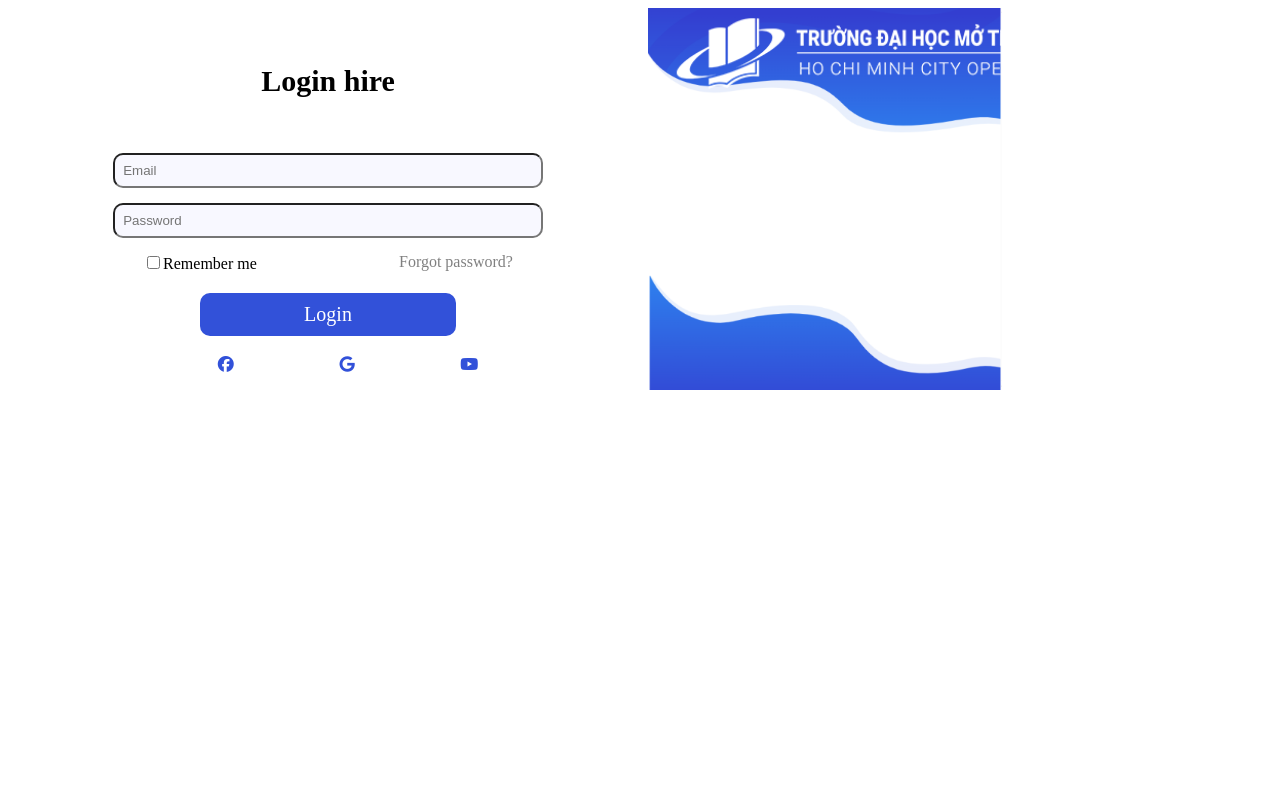
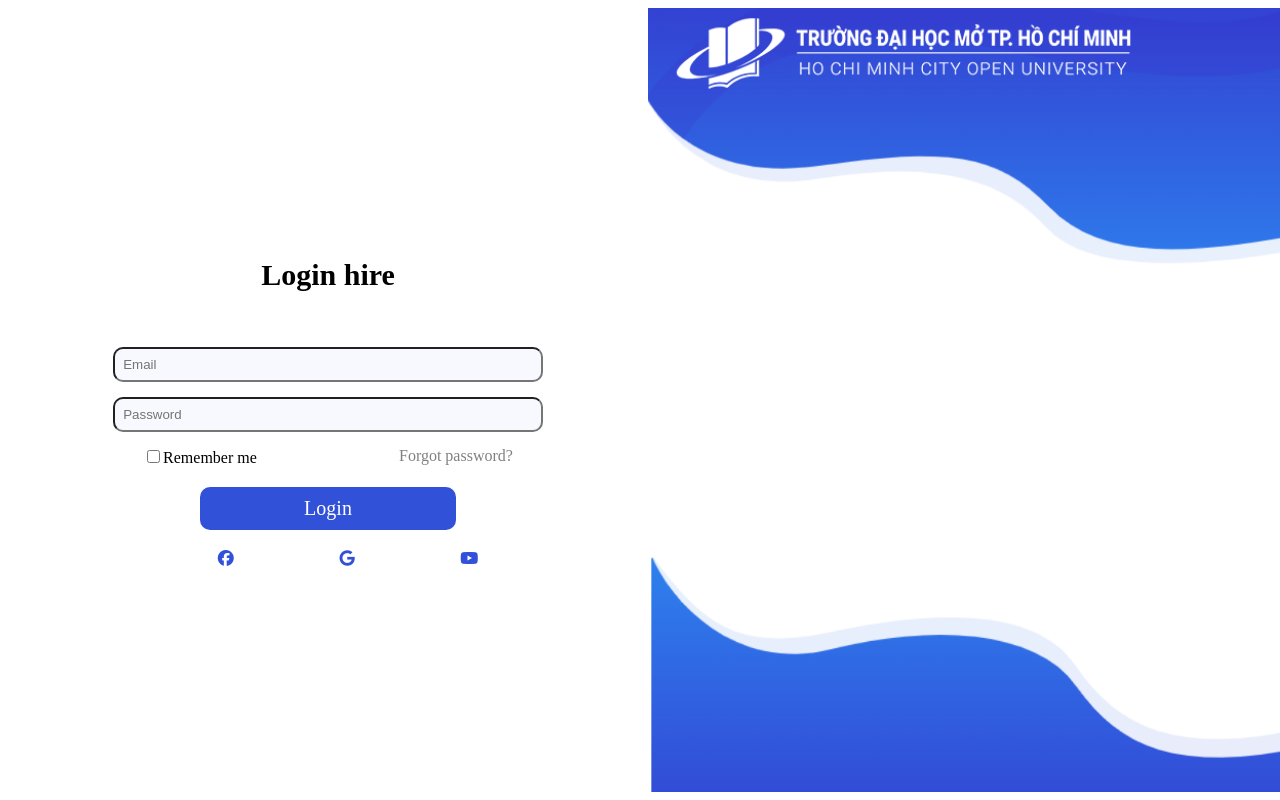
Before and after one commit to bach7425/BTLWEB, a plain HTML site: page login.html in a window 1280 px wide. Drawn offline with Linux system fonts and the light colour scheme.

Commit message:
fix background

```diff
--- a/css/login.css
+++ b/css/login.css
@@ -13,7 +13,7 @@ body{
 }
 .Lg{
     position: relative;
-    margin: auto 10%;
+    margin: 35% 10%;
 }
 .left > img{
     width: 80%;
```
